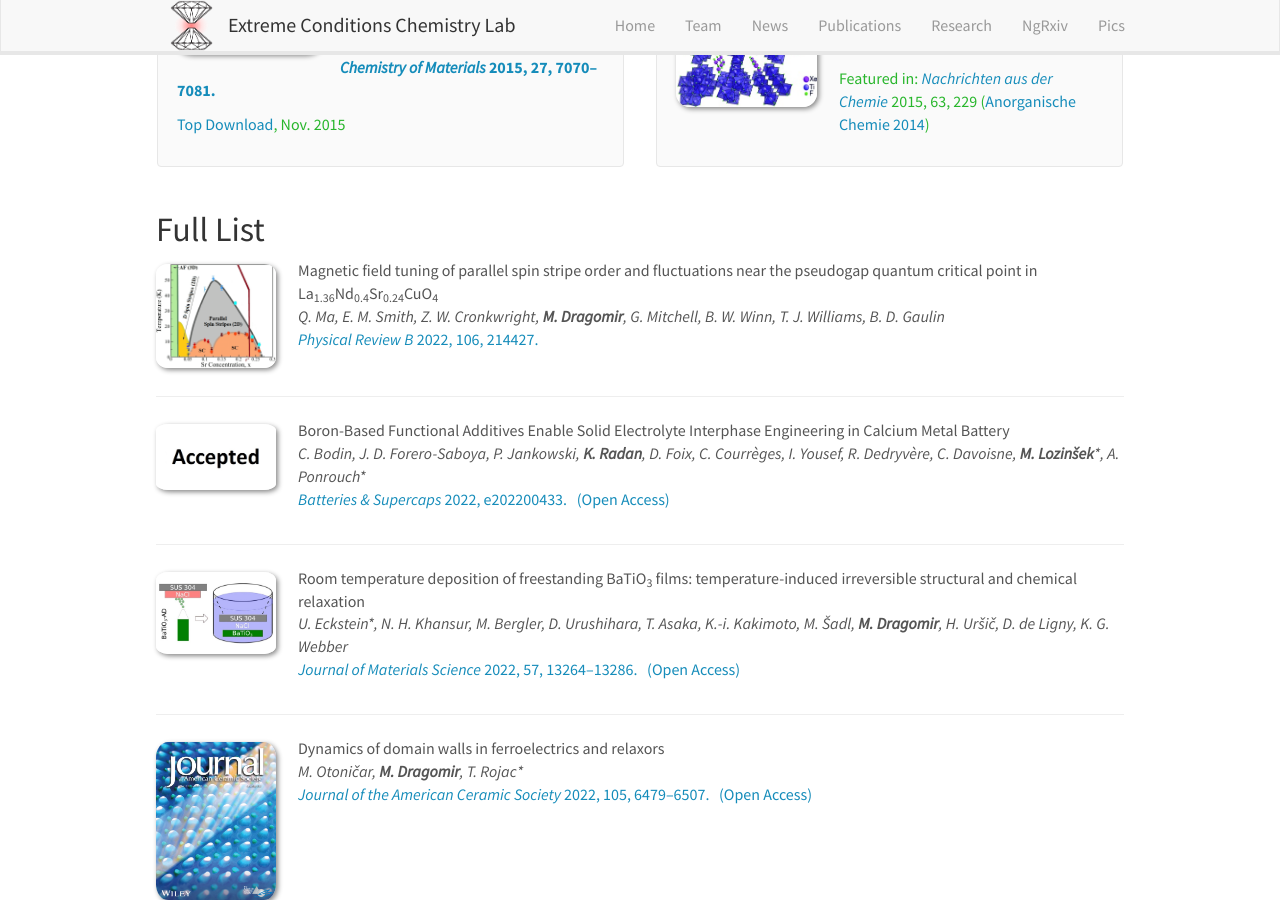
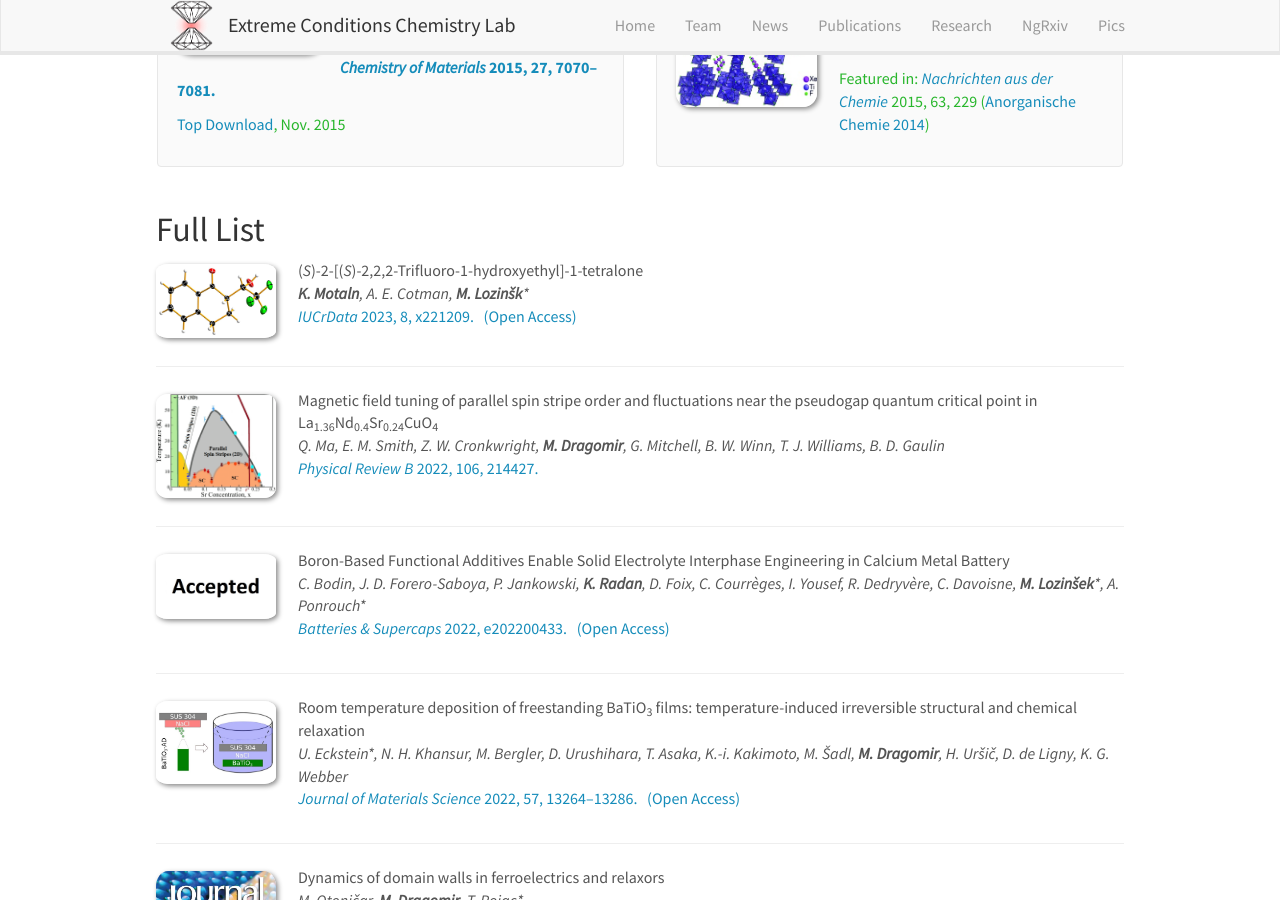
Before and after one commit to eccl-jsi/eccl-jsi.github.io, a Jekyll site: the page built from _pages/publications.md, in a window 1280 px wide and 900 px high, scrolled down 1353 px. Built offline with Jekyll 4.4.1, drawn with Linux system fonts in a browser that asks for light colours; nearby versions of some CDN libraries.

Commit message:
Update publist.yml

```diff
--- a/_data/publist.yml
+++ b/_data/publist.yml
@@ -1,4 +1,13 @@
 ---
+-
+  authors: "<b>K. Motaln</b>, A. E. Cotman, <b>M. Lozinšk</b>*"
+  description: ""
+  highlight: 0
+  image: ID2023A-TOC.jpg
+  link:
+    display: "<i>IUCrData</i> 2023, 8, x221209. &nbsp;&nbsp;(Open Access)"
+    url: "https://doi.org/10.1107/S2414314622012093"
+  title: "(<i>S</i>)-2-[(<i>S</i>)-2,2,2-Trifluoro-1-hydroxyethyl]-1-tetralone"
 -
   authors: "Q. Ma, E. M. Smith, Z. W. Cronkwright, <b>M. Dragomir</b>, G. Mitchell, B. W. Winn, T. J. Williams, B. D. Gaulin"
   description: ""
```
